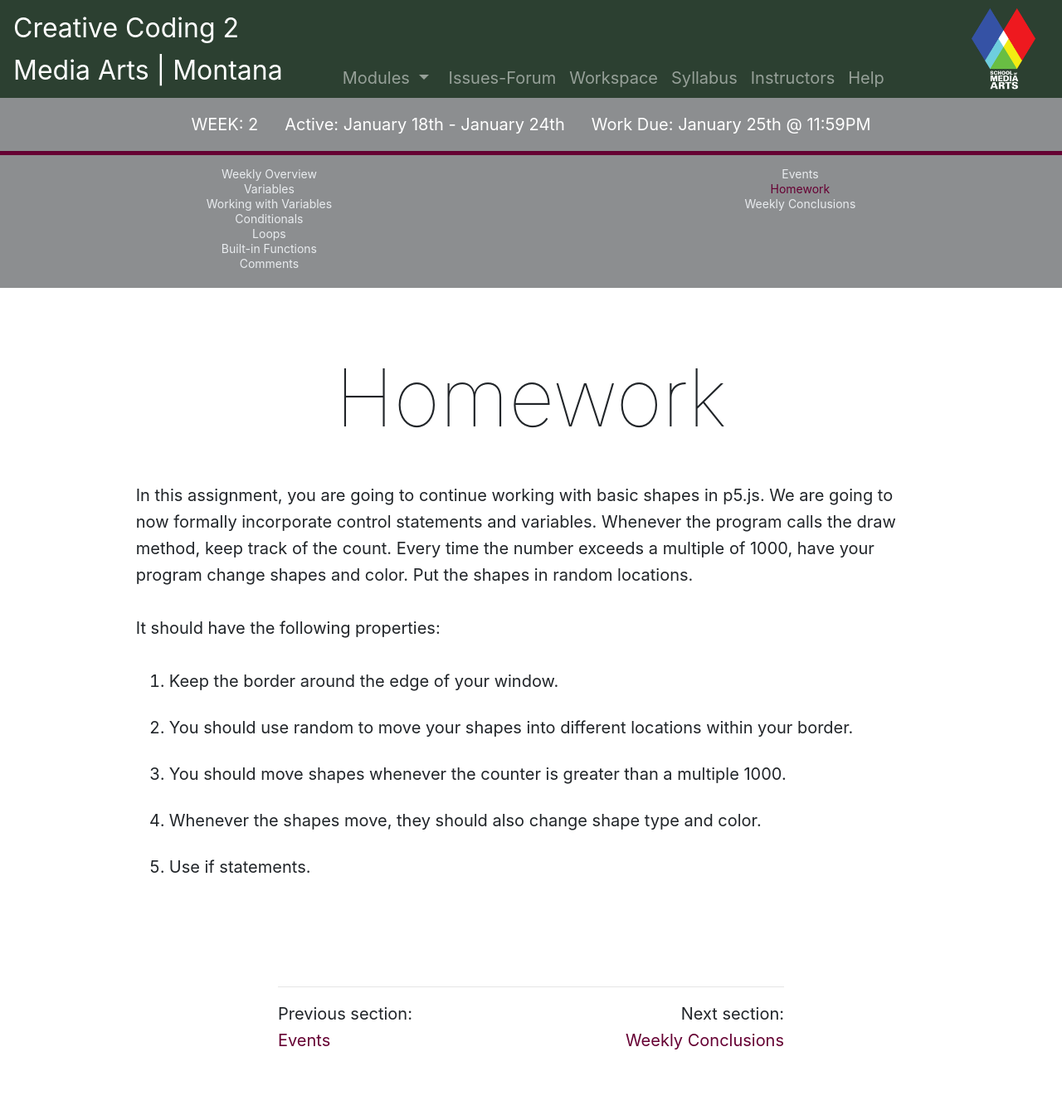
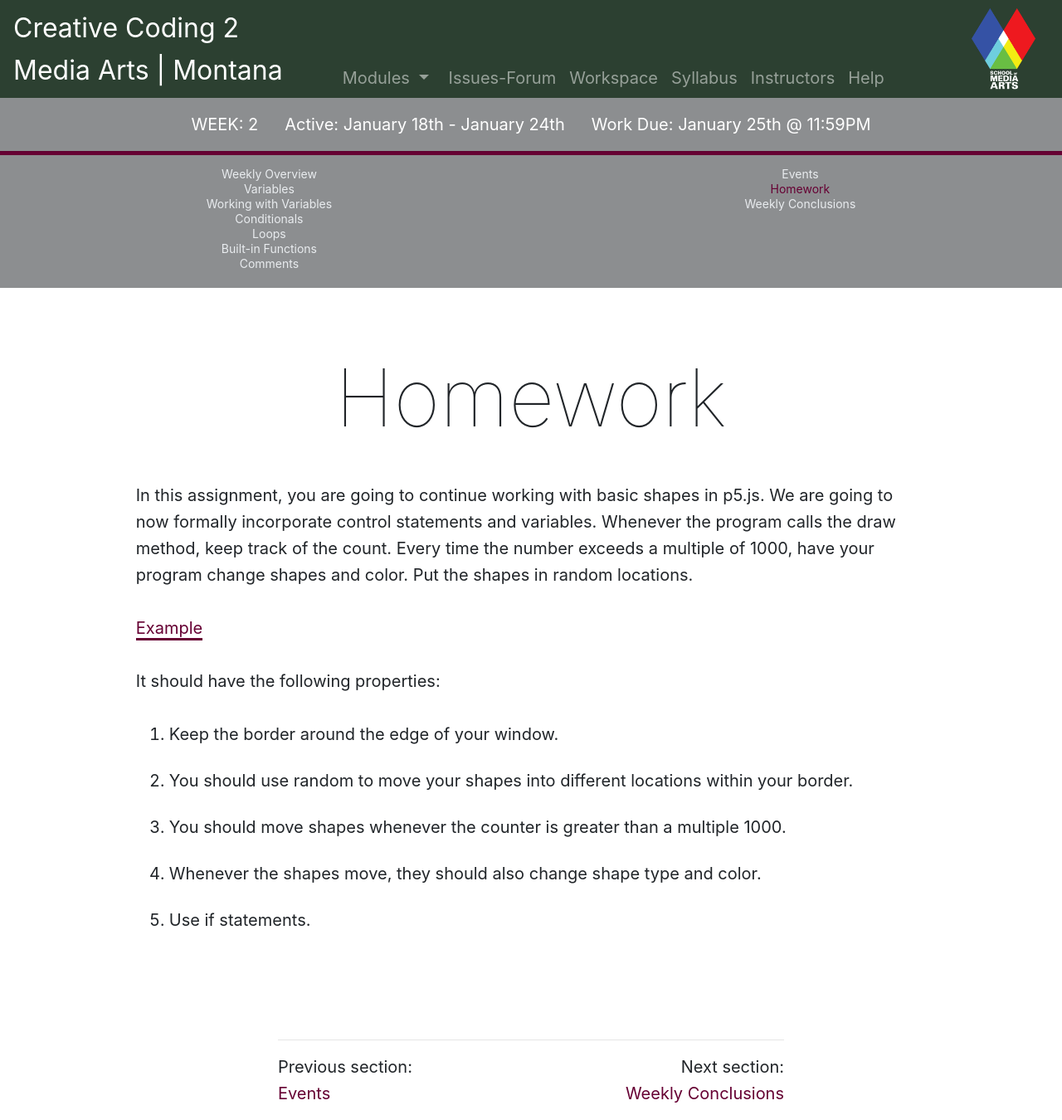
Before and after one commit to Montana-Media-Arts/220-creative-coding2-Spring2021, a Jekyll site: the page built from modules/week-2/_posts/2011-01-01-homework.md, in a window 1280 px wide. Shown: the whole page at 83% size. Built offline with Jekyll 4.4.1, drawn with Linux system fonts in a browser that asks for light colours; nearby versions of some CDN libraries; comment, search, counter and statistics services are not loaded; before the commit the page ends 1286 px from its top, so only the background shows below that.

Commit message:
Update 2011-01-01-homework.md

```diff
--- a/modules/week-2/_posts/2011-01-01-homework.md
+++ b/modules/week-2/_posts/2011-01-01-homework.md
@@ -8,6 +8,8 @@ jotted: false
 
 In this assignment, you are going to continue working with basic shapes in p5.js.  We are going to now formally incorporate control statements and variables. Whenever the program calls the draw method, keep track of the count. Every time the number exceeds a multiple of 1000, have your program change shapes and color. Put the shapes in random locations.
 
+<a href="https://github.com/Montana-Media-Arts/220_CreativeCoding2-Spring2021-Samples/tree/main/Homework%202" target="_new">Example</a>
+
 It should have the following properties:
 
 1.	Keep the border around the edge of your window.
```
